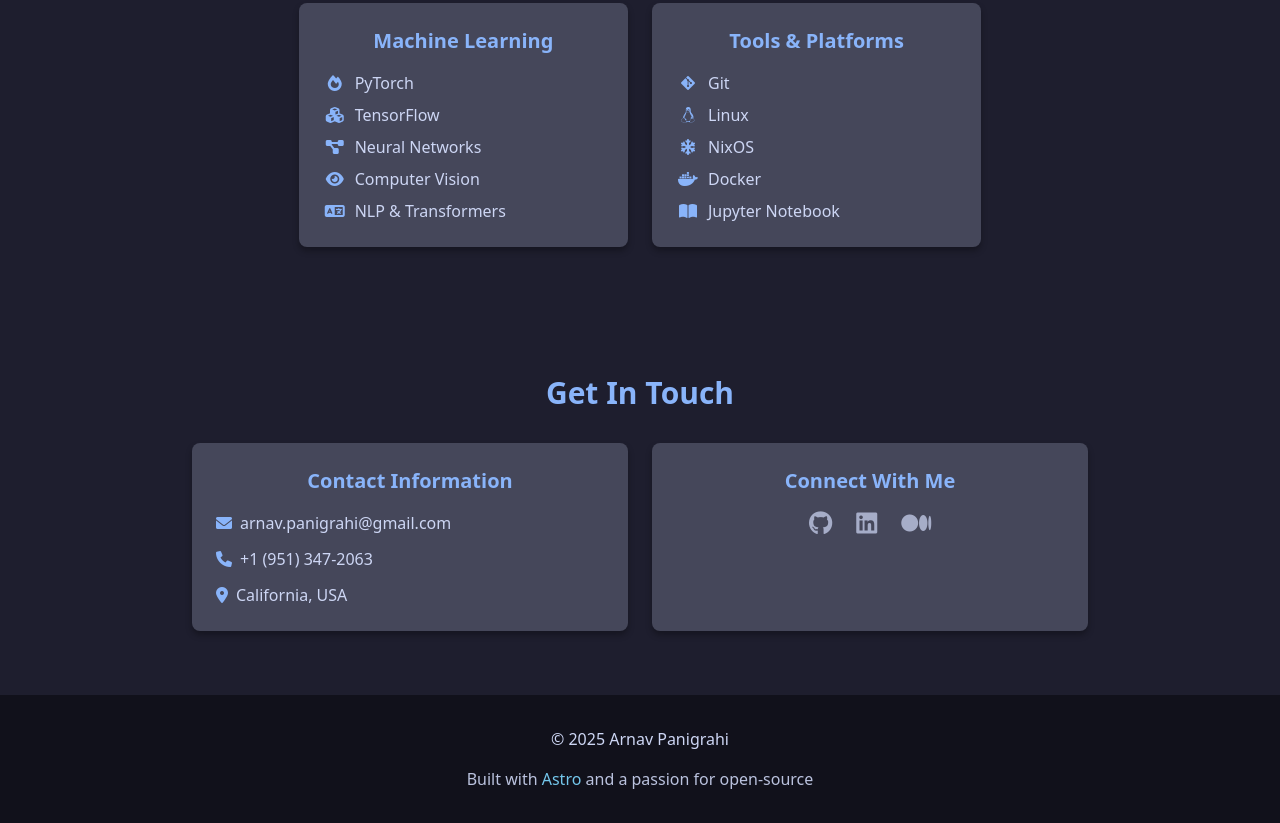
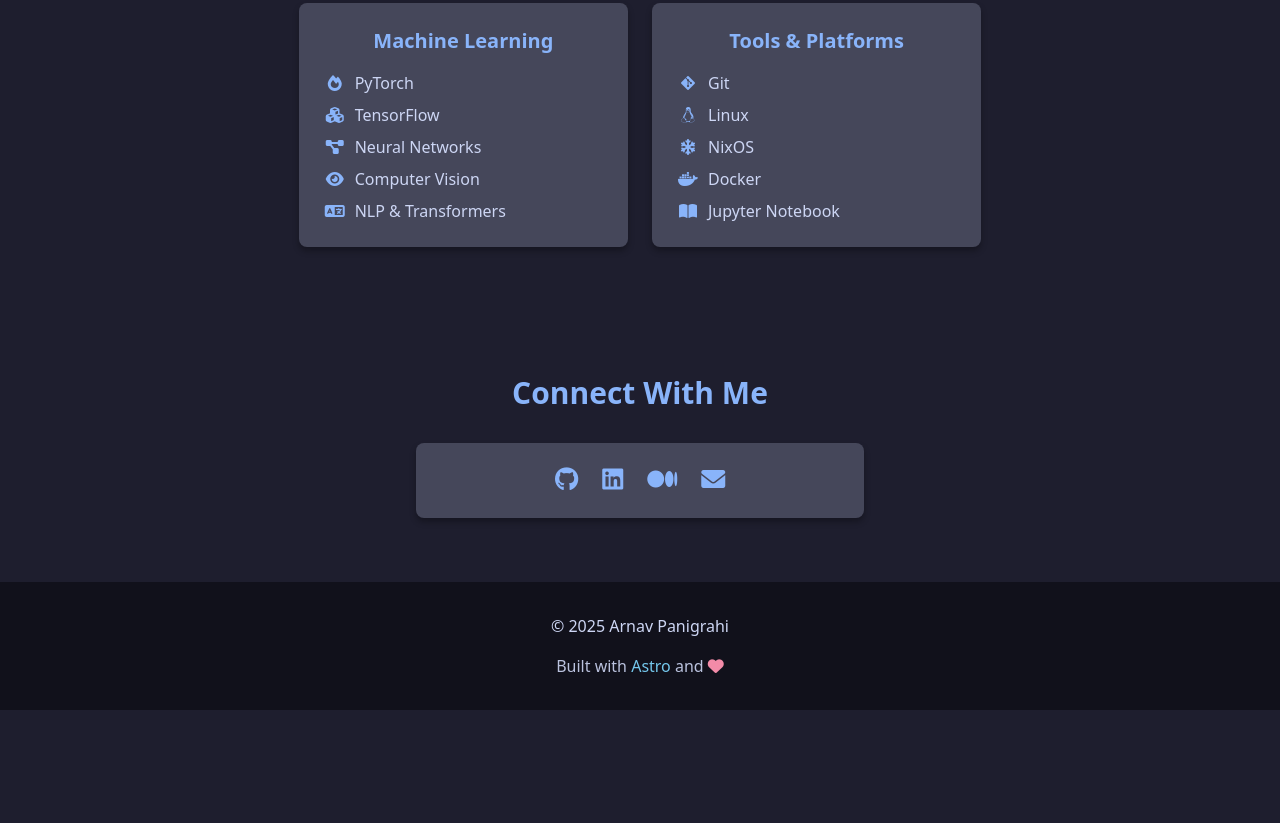
Before and after one commit to notquitethereyet/portfolio, an Astro site: page / in a window 1280 px wide. Shown: the part 3025-3848 px from the top of the page. After the commit the page ends 3735 px from the top, so only its background shows below. Built offline with nearby package versions, Linux system fonts and the light colour scheme; Astro itself is replaced by a stand-in of ours.

Commit message:
fix contact information component

```diff
--- a/src/components/sections/Contact.astro
+++ b/src/components/sections/Contact.astro
@@ -1,10 +1,4 @@
 ---
-interface ContactInfo {
-  email: string;
-  phone: string;
-  location: string;
-}
-
 interface SocialLink {
   platform: string;
   icon: string;
@@ -12,15 +6,11 @@ interface SocialLink {
 }
 
 interface Props {
-  contactInfo?: ContactInfo;
   socialLinks?: SocialLink[];
+  email?: string;
 }
 
-const defaultContactInfo: ContactInfo = {
-  email: "arnav.panigrahi@gmail.com",
-  phone: "+1 (951) 347-2063",
-  location: "California, USA"
-};
+const defaultEmail = "arnav.panigrahi@gmail.com";
 
 const defaultSocialLinks: SocialLink[] = [
   { platform: "GitHub", icon: "fa-github", url: "https://github.com/notquitethereyet" },
@@ -31,42 +21,26 @@ const defaultSocialLinks: SocialLink[] = [
 ];
 
 const {
-  contactInfo = defaultContactInfo,
-  socialLinks = defaultSocialLinks
+  socialLinks = defaultSocialLinks,
+  email = defaultEmail
 } = Astro.props;
 ---
 
 <section id="contact" class="py-16 px-4 bg-white bg-opacity-90 section-transition">
   <div class="max-w-4xl mx-auto">
-    <h2 class="text-3xl font-bold mb-8 text-center text-blue-900">Get In Touch</h2>
+    <h2 class="text-3xl font-bold mb-8 text-center text-blue-900">Connect With Me</h2>
 
-    <div class="grid grid-cols-1 md:grid-cols-2 gap-6">
-      <div class="bg-blue-50 p-6 rounded-lg shadow-lg">
-        <h3 class="text-xl font-bold mb-4 text-blue-800 text-center">Contact Information</h3>
-        <ul class="space-y-3">
-          <li class="flex items-center">
-            <i class="fas fa-envelope text-blue-500 mr-2"></i>
-            <span>{contactInfo.email}</span>
-          </li>
-          <li class="flex items-center">
-            <i class="fas fa-phone text-blue-500 mr-2"></i>
-            <span>{contactInfo.phone}</span>
-          </li>
-          <li class="flex items-center">
-            <i class="fas fa-map-marker-alt text-blue-500 mr-2"></i>
-            <span>{contactInfo.location}</span>
-          </li>
-        </ul>
-      </div>
-
-      <div class="bg-blue-50 p-6 rounded-lg shadow-lg">
-        <h3 class="text-xl font-bold mb-4 text-blue-800 text-center">Connect With Me</h3>
+    <div class="flex justify-center">
+      <div class="bg-blue-50 p-6 rounded-lg shadow-lg max-w-md w-full">
         <div class="flex justify-center space-x-6">
           {socialLinks.map((social) => (
-            <a href={social.url} class="text-gray-700 hover:text-blue-600 transition" aria-label={social.platform}>
+            <a href={social.url} class="text-blue-600 hover:text-blue-800 transition" aria-label={social.platform} target="_blank" rel="noopener noreferrer">
               <i class={`fab ${social.icon} text-2xl`}></i>
             </a>
           ))}
+          <a href={`mailto:${email}`} class="text-blue-600 hover:text-blue-800 transition" aria-label="Email">
+            <i class="fas fa-envelope text-2xl"></i>
+          </a>
         </div>
       </div>
     </div>
--- a/src/pages/index.astro
+++ b/src/pages/index.astro
@@ -25,6 +25,6 @@ const pageDescription = "Software Developer, ML Enthusiast and Open-Source Lover
 
   <Footer
     copyright="Arnav Panigrahi"
-    tagline="Built with <a href='https://astro.build' class='text-blue-400 hover:underline'>Astro</a> and a passion for open-source"
+    tagline="Built with <a href='https://astro.build' class='text-blue-400 hover:underline'>Astro</a> and <i class='fas fa-heart text-red-500'></i>"
   />
 </BaseLayout>
```
